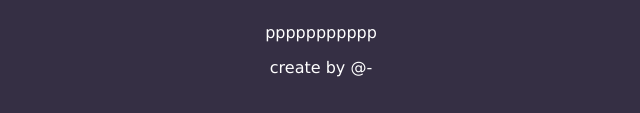
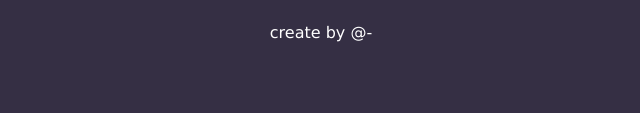
Before and after one commit to revou-fundamental-course/8-jan-24-aisyahseptiani, a plain HTML site: page index.html in a window 1280 px wide. Shown: the part 609-722 px from the top of the page, without its empty margins (319-959 px from the left). Drawn offline with Linux system fonts and the light colour scheme.

Commit message:
add html

```diff
--- a/index.html
+++ b/index.html
@@ -22,8 +22,6 @@
       <button type="reset" id="reset">Reset</button><br>
       <input type="text" id="luas" name="luas" value="Luas :" readonly><br>
       <input type="text" id="keliling" name="keliling" value="Keliling :">
-
-      <p>ppppppppppp</p>
     </form>
   </main>
 
@@ -32,5 +30,4 @@
   </footer>
   <script src="js/script.js"></script>
 </body>
-
 </html>
```
